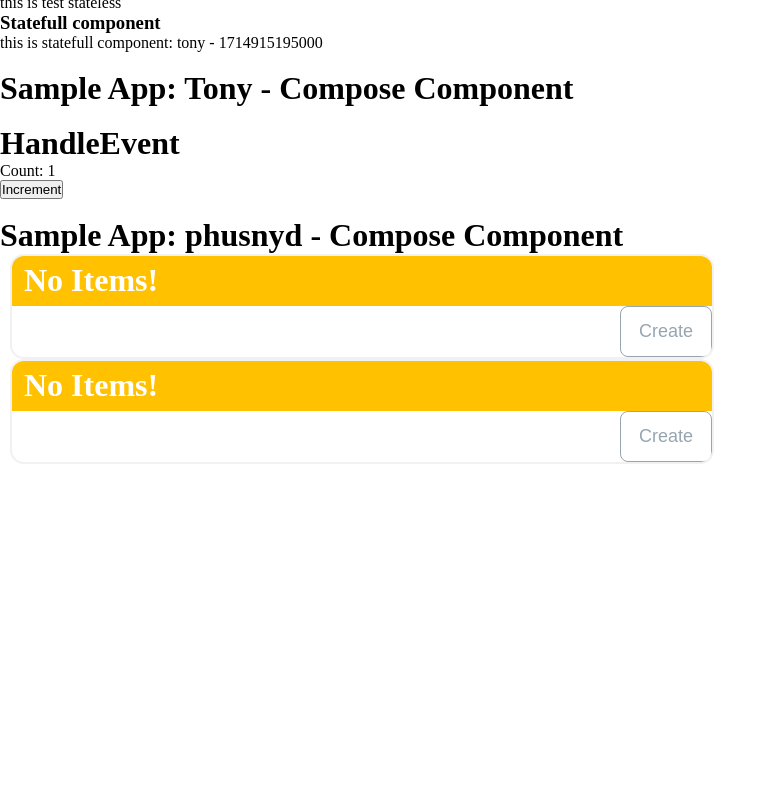
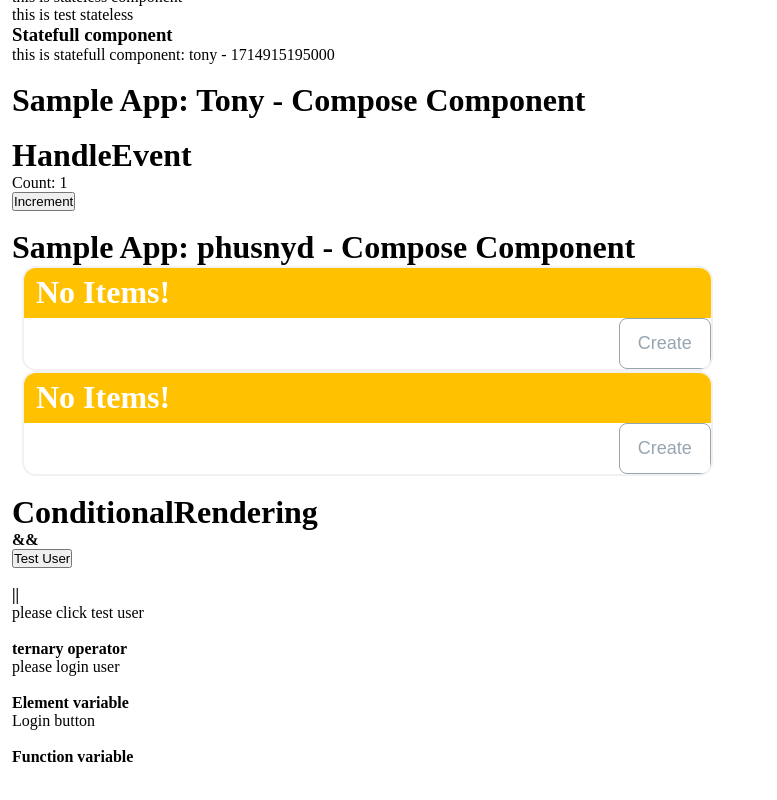
Before and after one commit to thanhphu0911/react-course-foundation, a React (Vite) app: page / in a window 1280 px wide. Shown: the part 995-1795 px from the top of the page, without its empty margins (0-777 px from the left). Before the commit the page ends 1585 px from the top, so only its background shows below. Built offline with nearby package versions, Linux system fonts and the light colour scheme.

Commit message:
feat: conditional rendering

```diff
--- a/src/App.jsx
+++ b/src/App.jsx
@@ -12,6 +12,7 @@ import TonyComposeComponent from "./sampleApp/tony/TonyComposeComponent";
 import HandleEvent from "./HandleEvent";
 import PhuComposedComponent from "./sampleApp/phusnyd/PhuComposedComponent";
 import SampleAppHeader from "./SampleAppHeader";
+import ConditionalRendering from "./ConditionalRendering";
 
 function App() {
   // JSX
@@ -38,6 +39,9 @@ function App() {
       <PhuComposedComponent />
       <PhuComposedComponent />
       <br />
+
+      <ConditionalRendering />
+
       <br />
       <br />
       <br />
--- /dev/null
+++ b/src/ConditionalRendering.jsx
@@ -0,0 +1,96 @@
+import React from 'react'
+import BasicButton from './components/BasicButton';
+
+/*
+ &&: trái, phải
+  - nếu trái is true -> nó sẽ lấy vế phải
+  - nếu trái is false -> nó sẽ lấy false
+  Eg:
+    - true && 'tony' -> 'tony'
+    - 'tony' && true -> true
+    - 'duy' && 'nhat' -> true && 'nhat' -> 'nhat'
+    - nums && nums.length > 0 && 'tony' -> 'tony'
+
+||: or
+ - thằng nào true -> lấy true
+ Eg:
+  - 'tony' || true -> 'tony'
+  - false || 'tony' || 'nhat' -> 'tony'
+  - numbs = [] -> nums.length === 0 || ['tony']
+*/
+
+function LoginButton() {
+  return (
+    <div>Login button</div>
+  )
+}
+
+function LogoutButton() {
+  return (
+    <div>Logout button</div>
+  )
+}
+
+
+function ConditionalRendering() {
+  const [users, setUsers] = React.useState(null);
+  let button = <LoginButton />
+
+  if(users && users.length > 0) {
+    button = <LogoutButton />
+  }
+
+  console.log('users: ', users)
+  function testUser() {
+    setUsers(['tony'])
+  }
+
+  function renderText() {
+    return (
+      <div>test function conditional</div>
+    )
+  }
+
+  return (
+    <div>
+      <h1>ConditionalRendering</h1>
+
+      <h4> && </h4>
+      <BasicButton text="Test User" onClick={testUser} />
+      <br />
+      {Array.isArray(users) && users.map(user => {
+        return (
+          <div>user</div>
+        )
+      })}
+
+      <br />
+
+      <h4>||</h4>
+      {users || <div>please click test user</div>}
+
+      <br />
+      <h4>ternary operator</h4>
+      {users ? <div>user has logined</div> : <div>please login user</div>}
+
+      <br />
+      <h4>Element variable</h4>
+      {button}
+
+      <br />
+      <h4>Function variable</h4>
+      {Array.isArray(users) && renderText()}
+
+    </div>
+  )
+}
+
+export default ConditionalRendering
+
+/*
+ chain ternary operator
+if condition1 ? value1
+  : conition2 ? value2
+  : condition3 ? value3
+  : value4
+/*/
--- a/src/index.css
+++ b/src/index.css
@@ -0,0 +1,3 @@
+html {
+  padding: 12px;
+}
```
